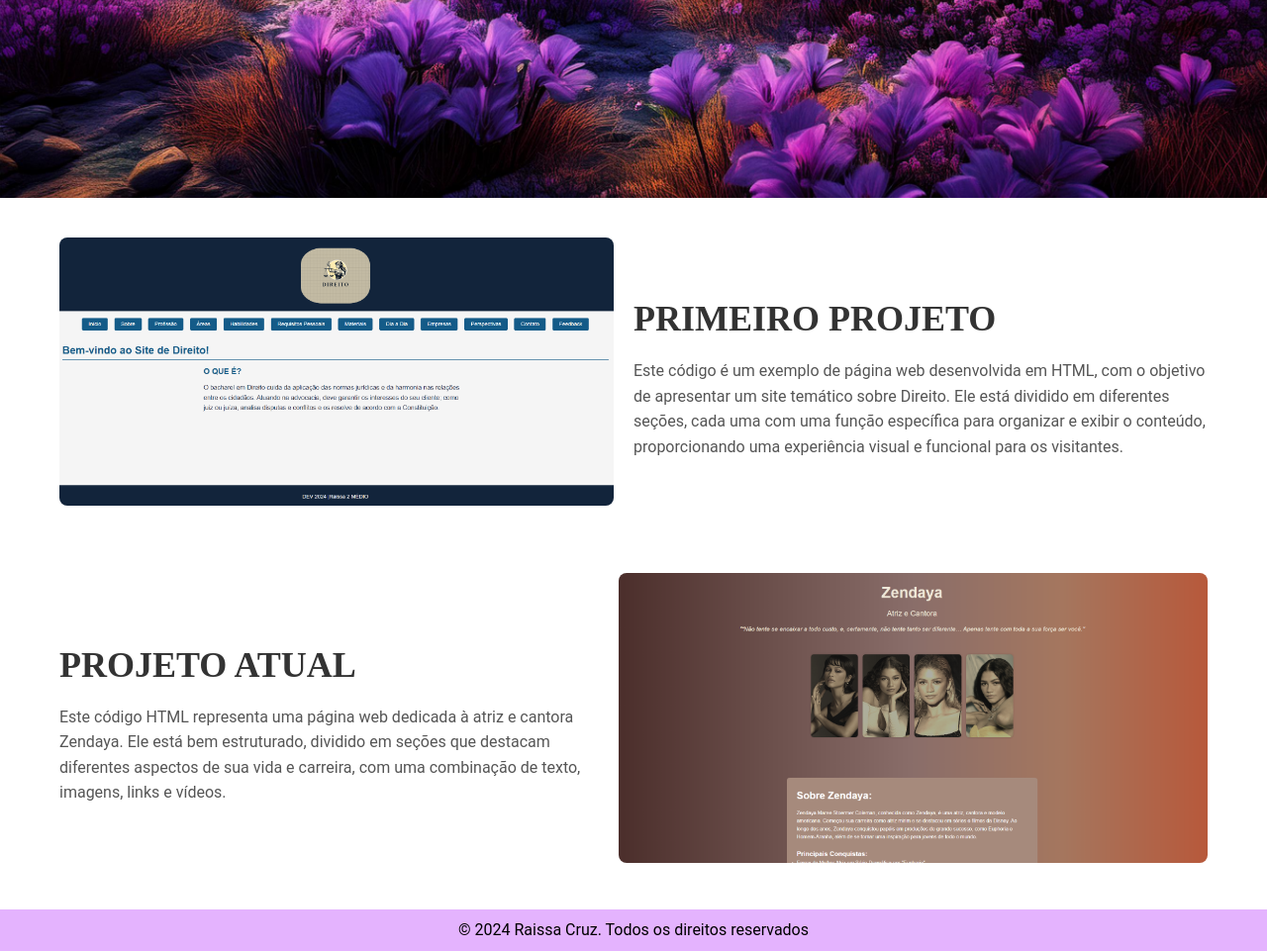
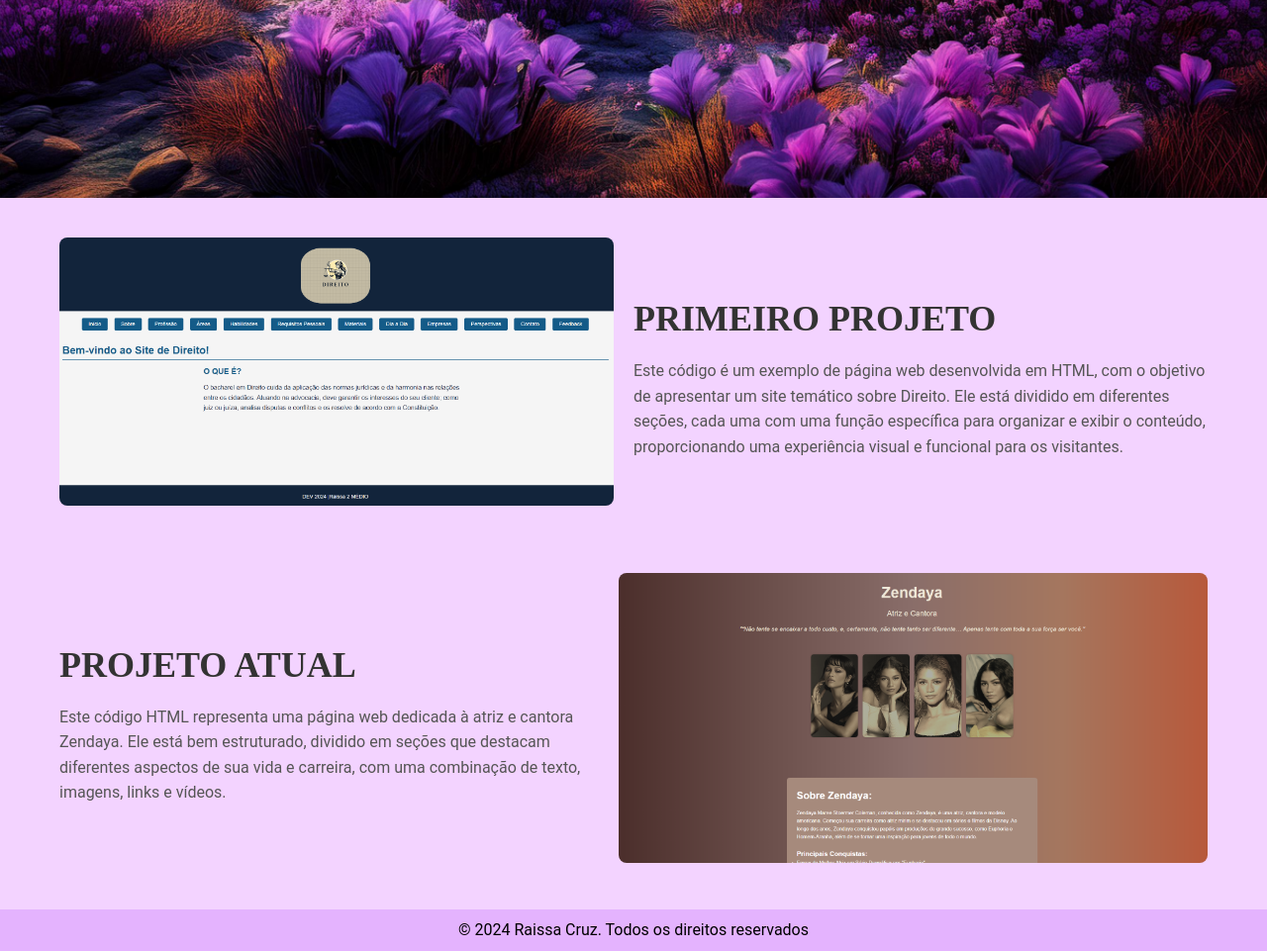
Before and after one commit to kauafreitass/evolucao-1, a PHP site: page / in a window 1280 px wide. Shown: the part 486-1447 px from the top of the page at 99% size. Run offline with PHP 8.4, Linux system fonts and the light colour scheme.

Commit message:
alteração da cor de fundo

```diff
--- a/raissa/style.css
+++ b/raissa/style.css
@@ -15,7 +15,7 @@ body {
     font-family: 'Roboto', sans-serif;
     line-height: 1.6;
     color: #333;
-    background-color: rgba(255, 255, 255, 0.8);
+    background-color: rgba(241, 200, 255, 0.8);
 }
 
 /* Cabeçalho */
```
